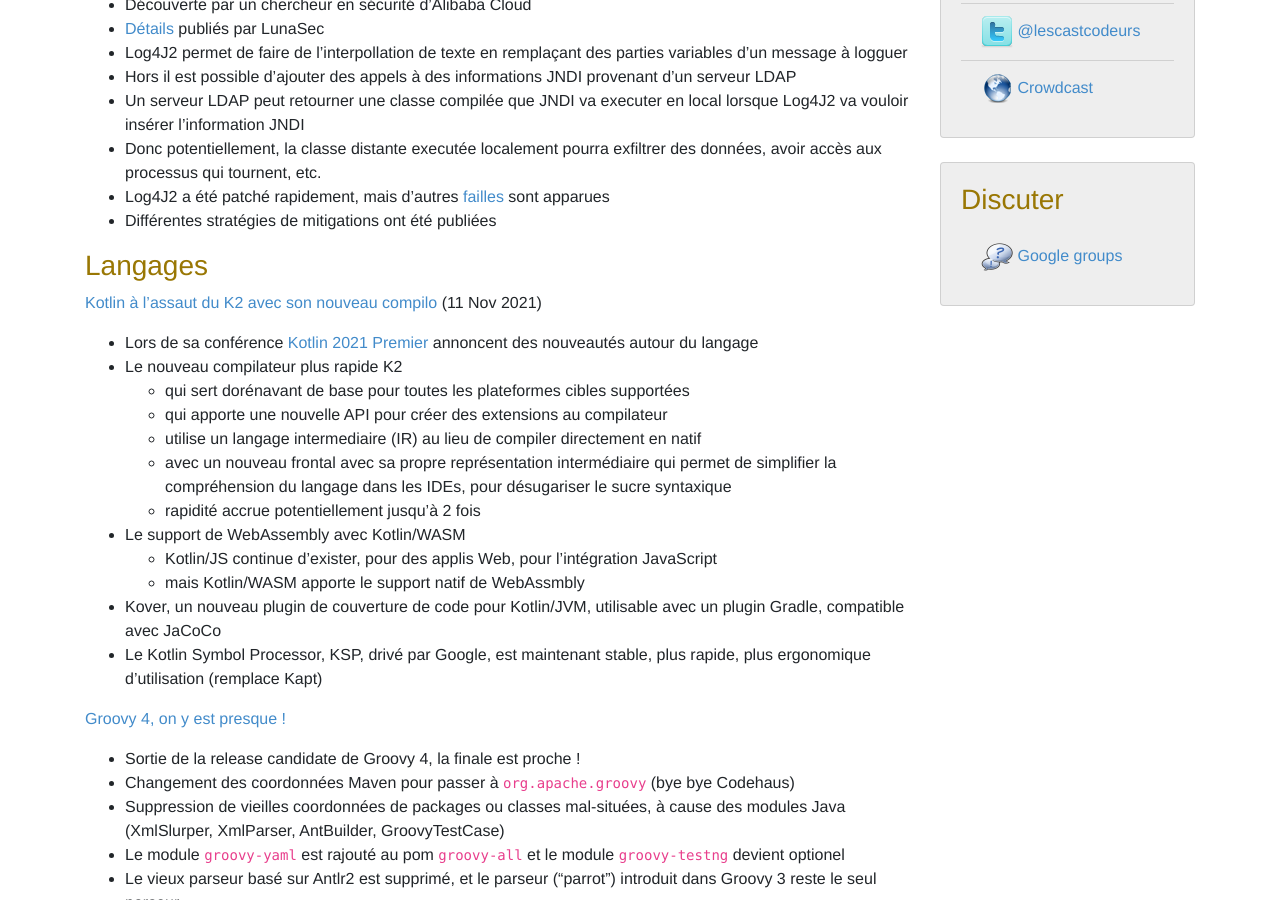
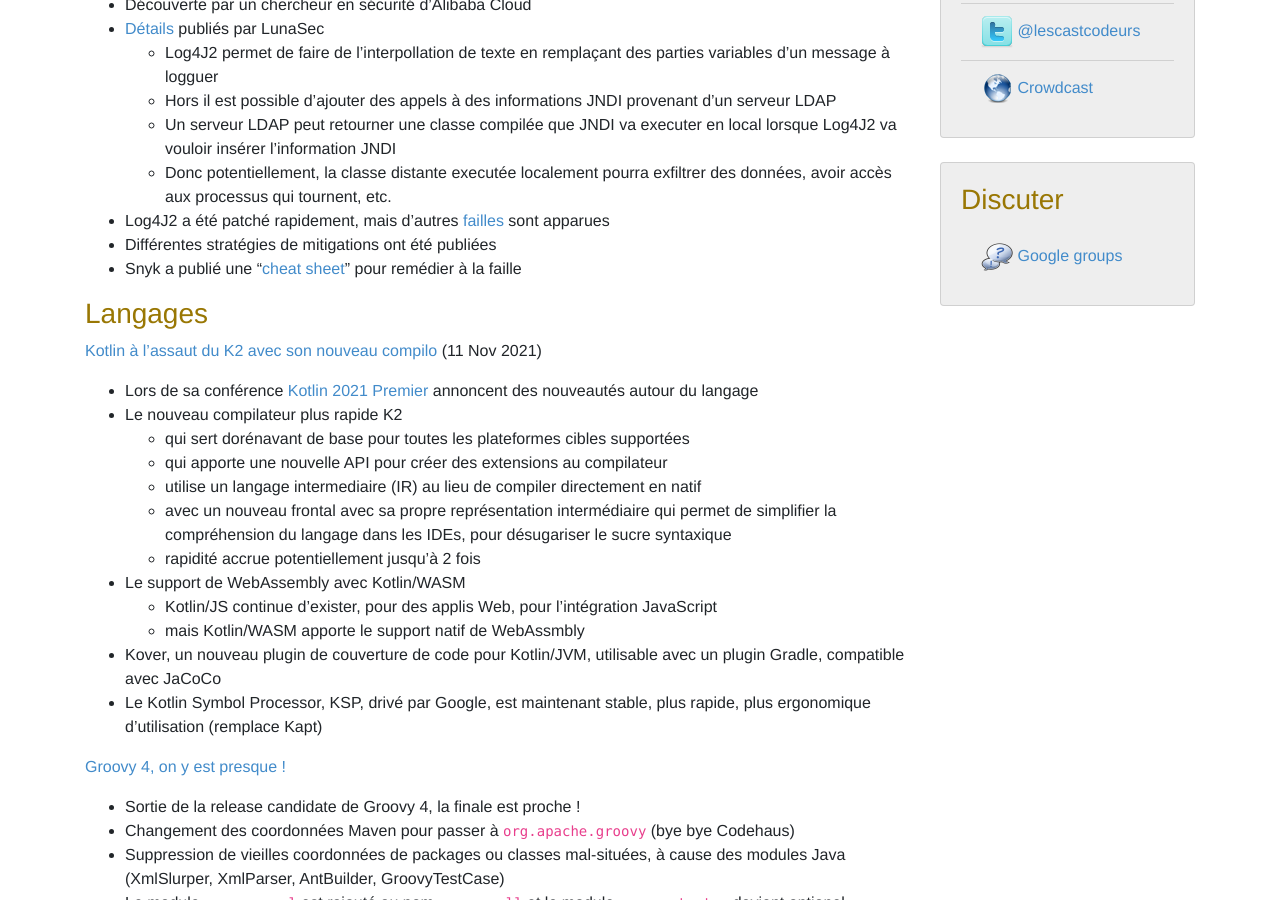
Before and after one commit to lescastcodeurs/lescastcodeurs.com, a Jekyll site: the page built from _posts/2021-12-20-lcc-269-la-la-log4j.md, in a window 1280 px wide and 900 px high, scrolled down 707 px. Built offline with Jekyll 4.4.1, drawn with Linux system fonts in a browser that asks for light colours; comment, search, counter and statistics services are not loaded.

Commit message:
Ajout cheat sheet de Snyk

```diff
--- a/_posts/2021-12-20-lcc-269-la-la-log4j.md
+++ b/_posts/2021-12-20-lcc-269-la-la-log4j.md
@@ -31,12 +31,13 @@ Téléchargement de l’épisode [LesCastCodeurs-Episode-269.mp3](https://traffi
 * Grosse faille de sécurité liée à l'utilisation des versions <2.15 de Log4J2
 * Découverte par un chercheur en sécurité d'Alibaba Cloud
 * [Détails](https://www.lunasec.io/docs/blog/log4j-zero-day/) publiés par LunaSec
-* Log4J2 permet de faire de l'interpollation de texte en remplaçant des parties variables d'un message à logguer
-* Hors il est possible d'ajouter des appels à des informations JNDI provenant d'un serveur LDAP
-* Un serveur LDAP peut retourner une classe compilée que JNDI va executer en local lorsque Log4J2 va vouloir insérer l'information JNDI
-* Donc potentiellement, la classe distante executée localement pourra exfiltrer des données, avoir accès aux processus qui tournent, etc.
+    * Log4J2 permet de faire de l'interpollation de texte en remplaçant des parties variables d'un message à logguer
+    * Hors il est possible d'ajouter des appels à des informations JNDI provenant d'un serveur LDAP
+    * Un serveur LDAP peut retourner une classe compilée que JNDI va executer en local lorsque Log4J2 va vouloir insérer l'information JNDI
+    * Donc potentiellement, la classe distante executée localement pourra exfiltrer des données, avoir accès aux processus qui tournent, etc.
 * Log4J2 a été patché rapidement, mais d'autres [failles](https://www.lunasec.io/docs/blog/log4j-zero-day-update-on-cve-2021-45046/) sont apparues
 * Différentes stratégies de mitigations ont été publiées
+* Snyk a publié une "[cheat sheet](https://snyk.io/blog/log4shell-remediation-cheat-sheet/)" pour remédier à la faille
 
 ### Langages
 
```
